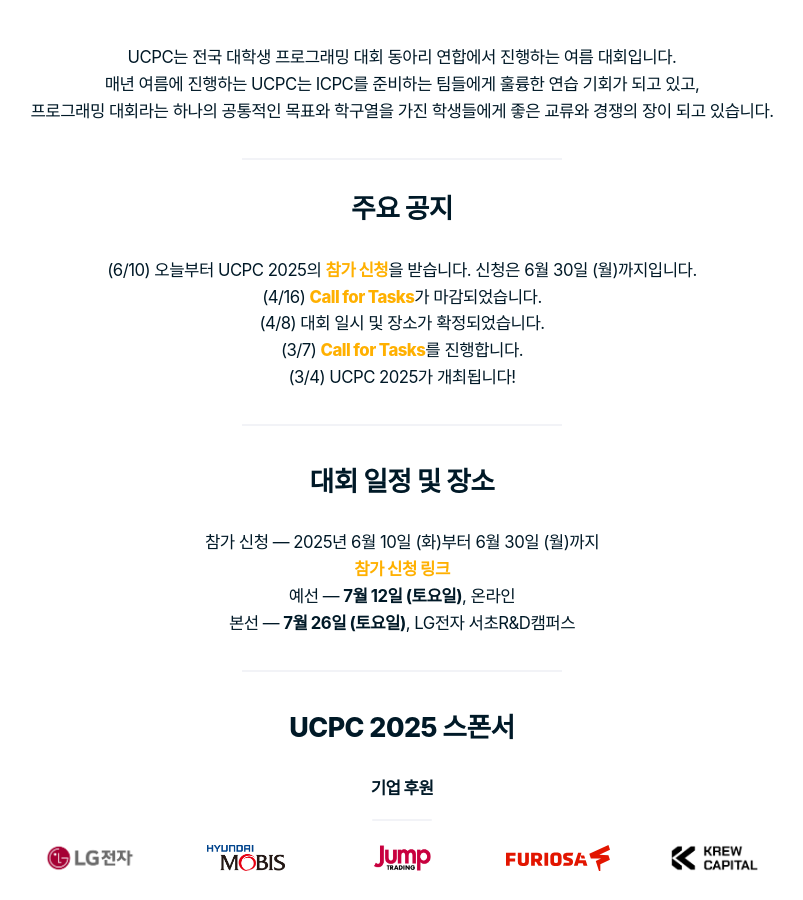
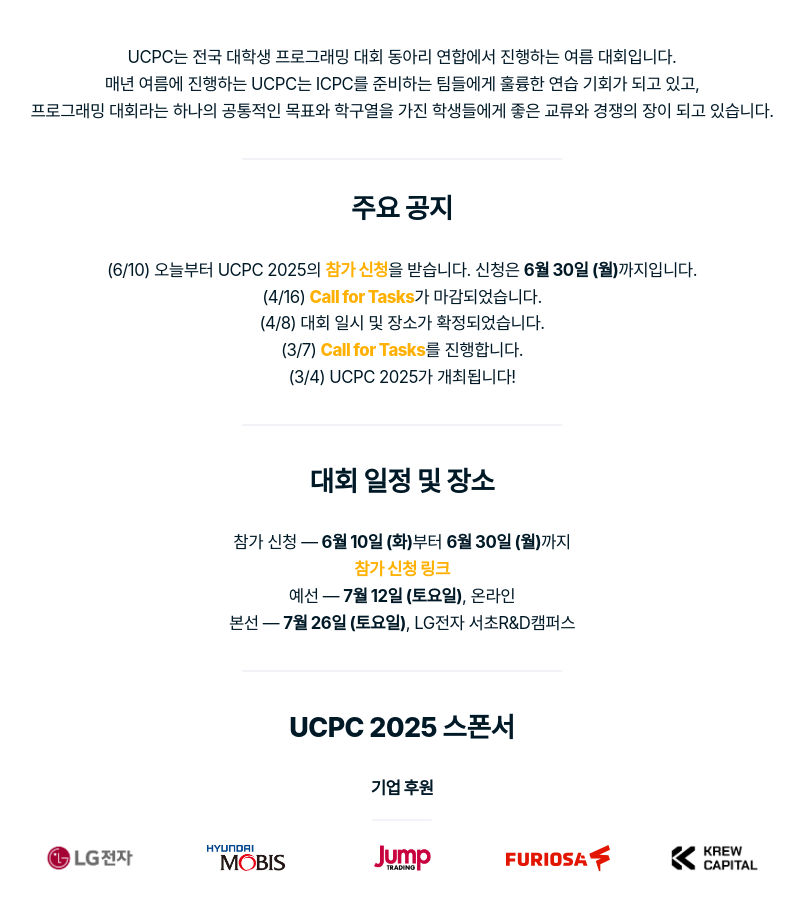
Before and after one commit to ucpcc/2025, a Jekyll site: the page built from index.md, in a window 1280 px wide and 900 px high, scrolled down 1392 px. Shown: the whole window, without its empty margins (238-1041 px from the left). Built offline with Jekyll 4.4.1, drawn with Linux system fonts in a browser that asks for light colours; some web fonts are replaced.

Commit message:
fix: refine registration notice

```diff
--- a/Gemfile
+++ b/Gemfile
@@ -32,3 +32,5 @@ gem "wdm", "~> 0.1.0" if Gem.win_platform?
 gem "jekyll", "~> 3.7"
 
 gem "webrick", "~> 1.9"
+
+gem "csv", "~> 3.3"
--- a/index.md
+++ b/index.md
@@ -5,8 +5,7 @@ title: UCPC 2025
 
 ## 주요 공지
 
-- (6/10) 오늘부터 UCPC 2025의 [참가 신청](https://forms.gle/zKg7qPYJsY3XdgAU8)을 받습니다. 신청은 6월 30일 (월)까지입니다.
-
+- (6/10) 오늘부터 UCPC 2025의 [참가 신청](https://forms.gle/zKg7qPYJsY3XdgAU8)을 받습니다. 신청은 **6월 30일 (월)**까지입니다.
 - (4/16) [Call for Tasks](https://2025.ucpc.me/tasks/)가 마감되었습니다.
 - (4/8) 대회 일시 및 장소가 확정되었습니다.
 - (3/7) [Call for Tasks](https://2025.ucpc.me/tasks/)를 진행합니다.
@@ -16,7 +15,7 @@ title: UCPC 2025
 
 ## 대회 일정 및 장소
 
-참가 신청 — 2025년 6월 10일 (화)부터 6월 30일 (월)까지
+참가 신청 — **6월 10일 (화)**부터 **6월 30일 (월)**까지
 
 [참가 신청 링크](https://forms.gle/zKg7qPYJsY3XdgAU8)
 
```
Also changed, not shown: Gemfile.lock.
